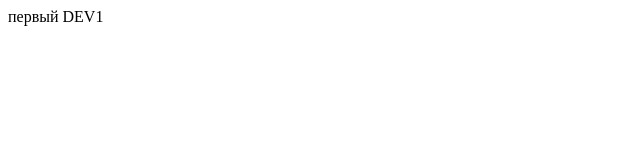
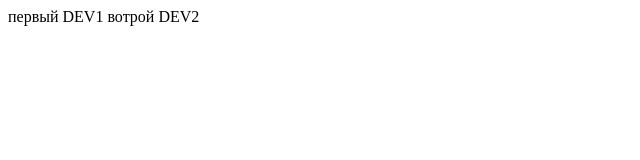
Before and after one commit to Sybbi/tester, a plain HTML site: page index.html in a window 1280 px wide. Shown: the whole page, without its empty margins (0-640 px from the left). Drawn offline with Linux system fonts and the light colour scheme.

Commit message:
dev2 text index

```diff
--- a/index.html
+++ b/index.html
@@ -7,5 +7,6 @@
 </head>
 <body>
 	 первый DEV1
+	 вотрой DEV2
 </body>
 </html>
```
